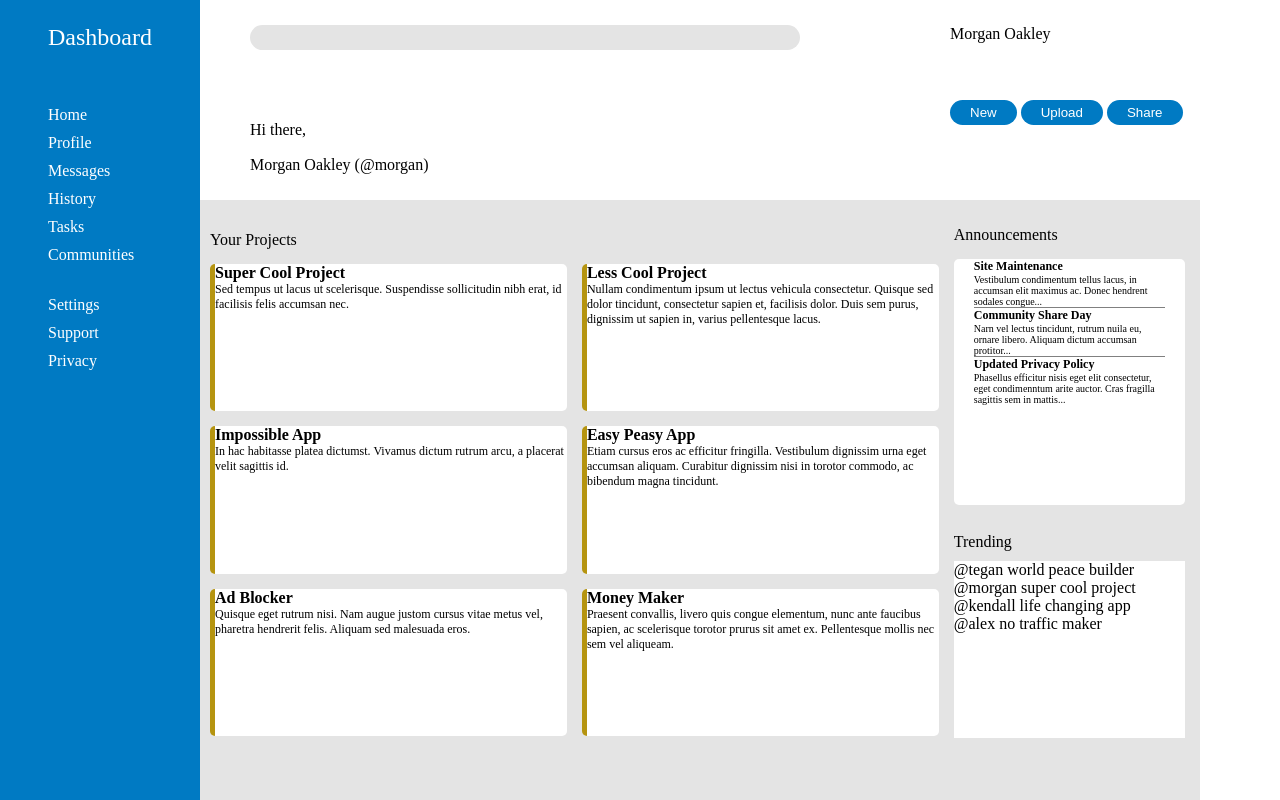
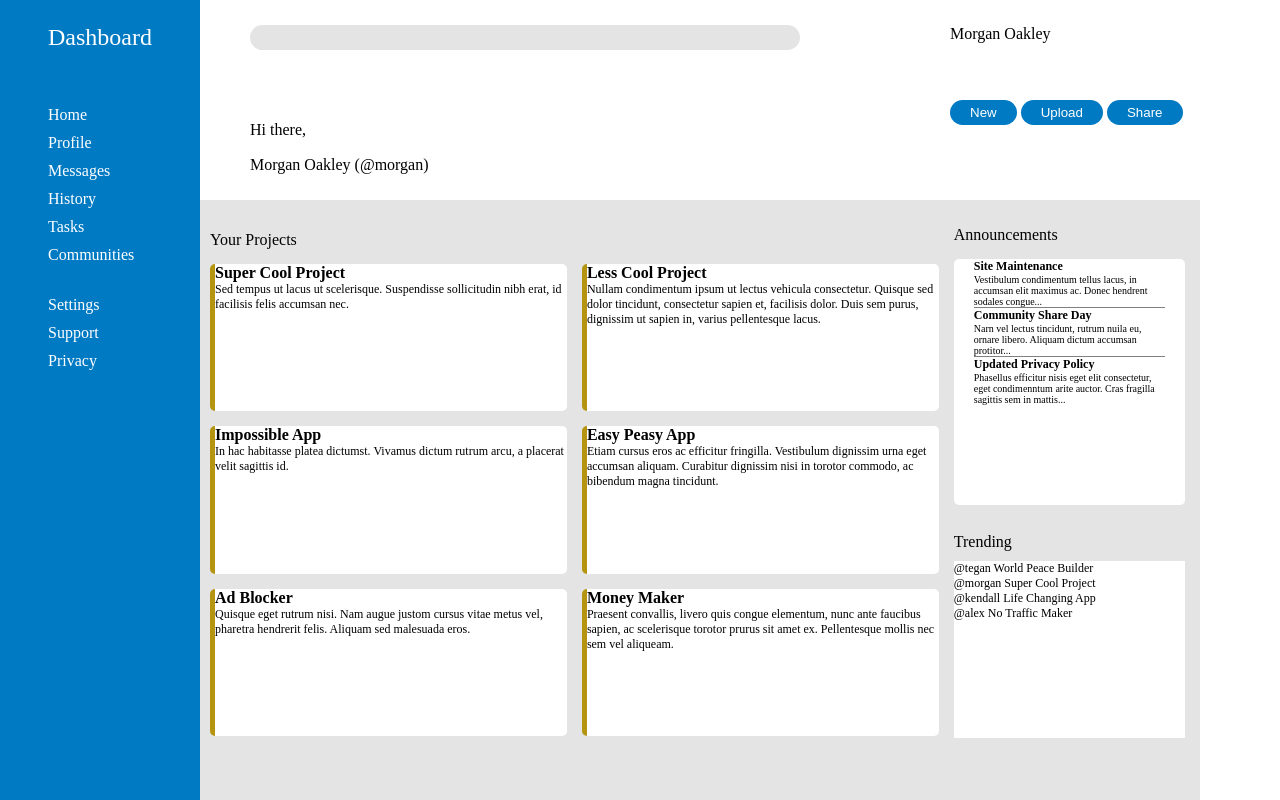
Before and after one commit to MikeBuckets2/admin-dashboard, a plain HTML site: page index.html in a window 1280 px wide. Drawn offline with Linux system fonts and the light colour scheme.

Commit message:
change font size of users in trending

```diff
--- a/index.html
+++ b/index.html
@@ -117,10 +117,10 @@
             <div class="trending">
                 <div class="trending-items">Trending</div>
                 <div class="users">
-                    <div>@tegan <span>world peace builder</span></div>
-                    <div>@morgan <span>super cool project</span></div>
-                    <div>@kendall <span>life changing app</span></div>
-                    <div>@alex <span>no traffic maker</span></div>
+                    <div>@tegan <span>World Peace Builder</span></div>
+                    <div>@morgan <span>Super Cool Project</span></div>
+                    <div>@kendall <span>Life Changing App</span></div>
+                    <div>@alex <span>No Traffic Maker</span></div>
                 </div>
             </div>
         </div>
--- a/style.css
+++ b/style.css
@@ -163,3 +163,7 @@ h3 {
 .announcements p {
     font-size: 10px;
 }
+
+.users {
+    font-size: 12px;
+}
```
